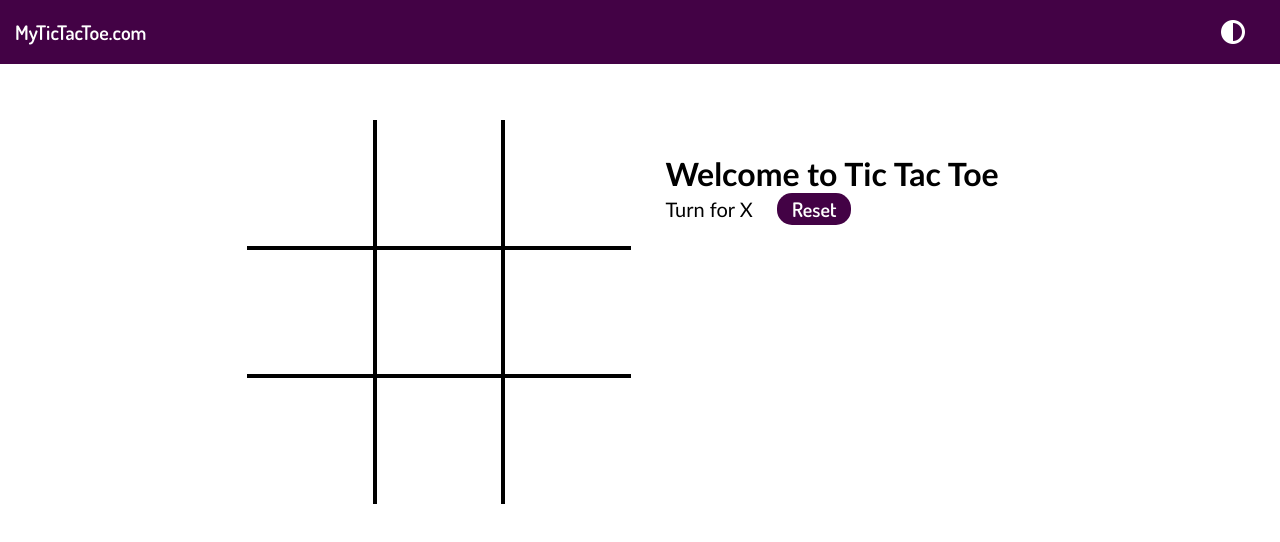
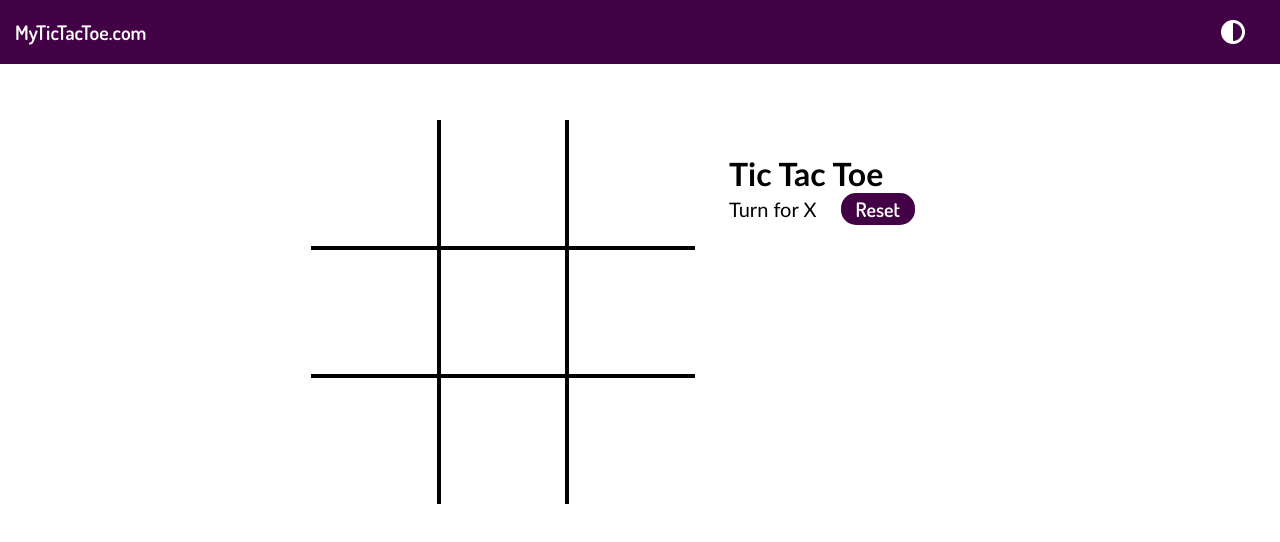
Before and after one commit to dan1sh15/Tic-Tac-Toe-Game, a plain HTML site: page index.html in a window 1280 px wide. Drawn offline with Linux system fonts and the light colour scheme.

Commit message:
Updated Commit

```diff
--- a/index.html
+++ b/index.html
@@ -32,7 +32,7 @@
             <div class="box bb-0 br-0"><span class="boxtext"></span></div>
         </div>
         <div class="gameInfo">
-            <h1>Welcome to Tic Tac Toe</h1>
+            <h1>Tic Tac Toe</h1>
             <div>
                 <span class="info">Turn for X</span>
                 <button id="reset">Reset</button>
```
